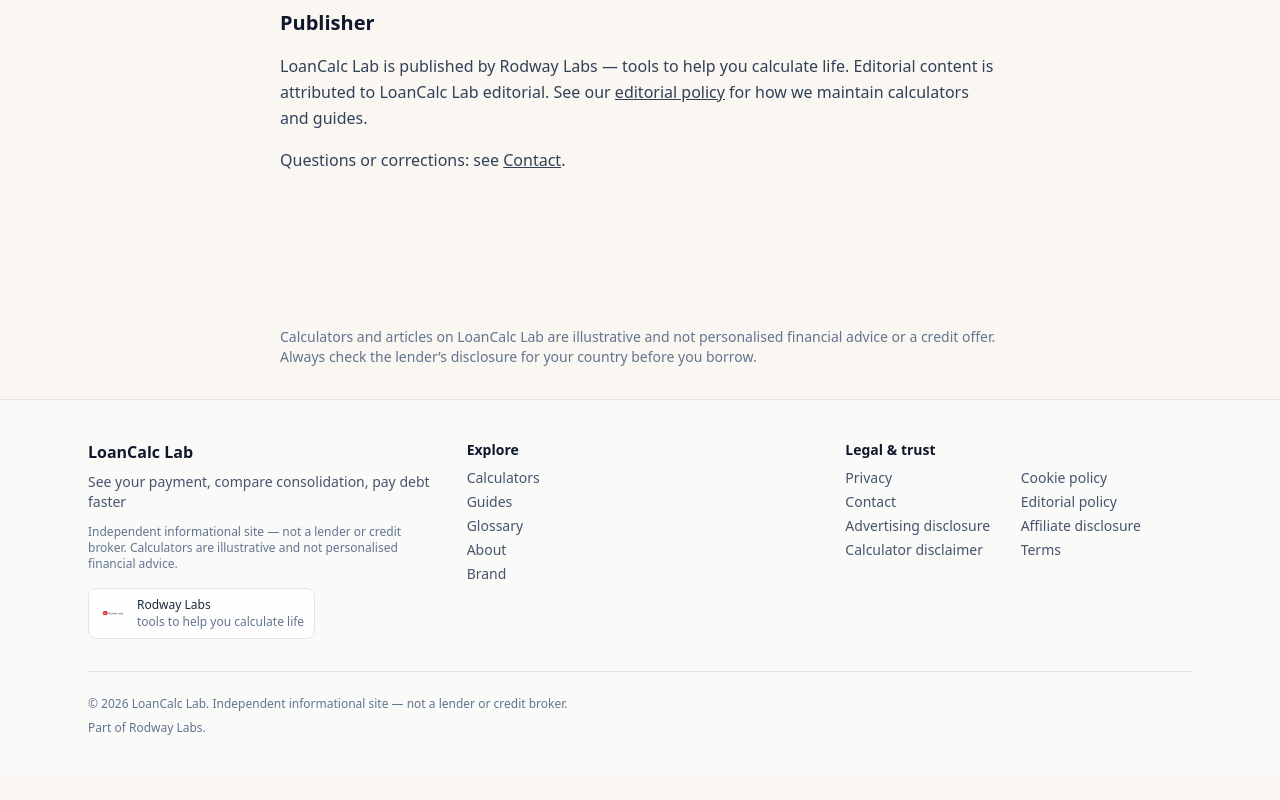
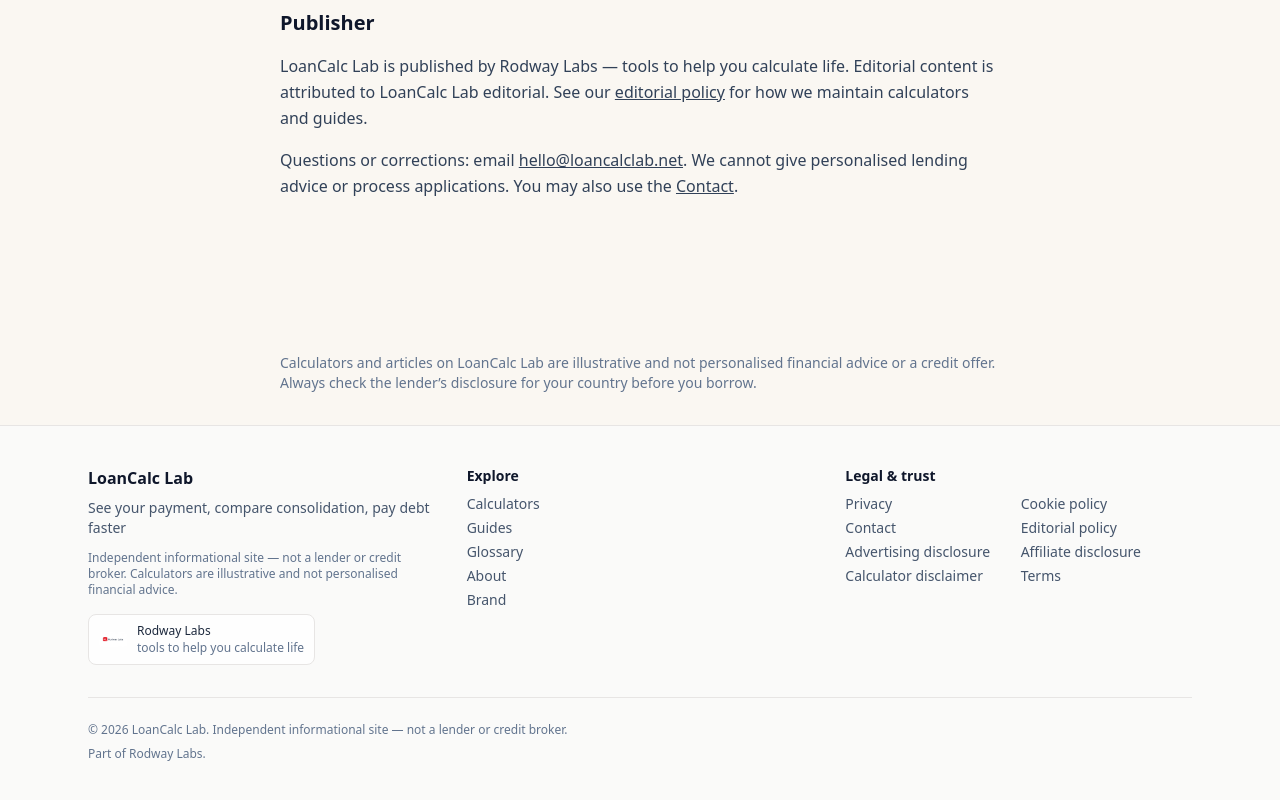
Before and after one commit to Roderz-89/loancalc-lab, a Next.js app: page /about in a window 1280 px wide. Shown: the part 963-1763 px from the top of the page. Before the commit the page ends 1739 px from the top, so only its background shows below. Built offline with nearby package versions, Linux system fonts and the light colour scheme.

Commit message:
Job 1: add contact email on About

```diff
--- a/src/app/about/page.tsx
+++ b/src/app/about/page.tsx
@@ -73,7 +73,12 @@
         for how we maintain calculators and guides.
       </p>
       <p>
-        Questions or corrections: see{" "}
+        Questions or corrections: email{" "}
+        <a href={`mailto:${SITE.contactEmail}`} className="underline">
+          {SITE.contactEmail}
+        </a>
+        . We cannot give personalised lending advice or process applications. You may also use
+        the{" "}
         <Link href="/contact" className="underline">
           Contact
         </Link>
```
